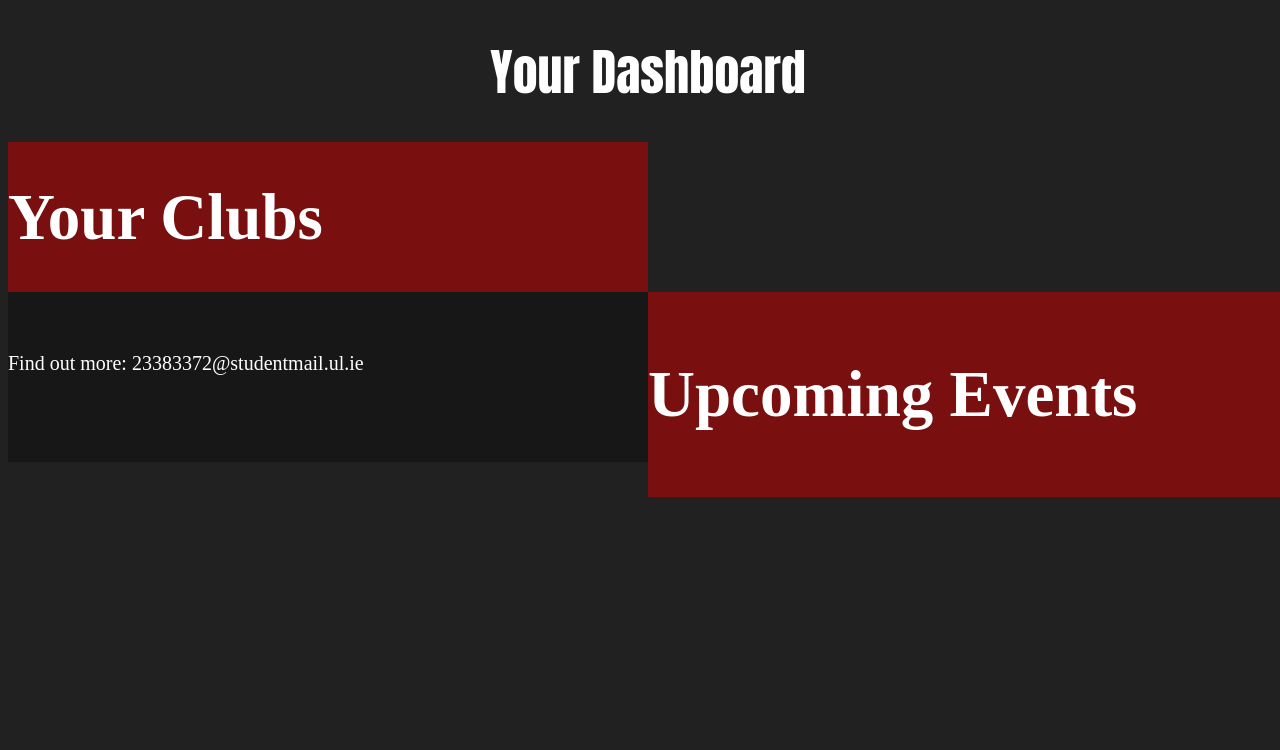
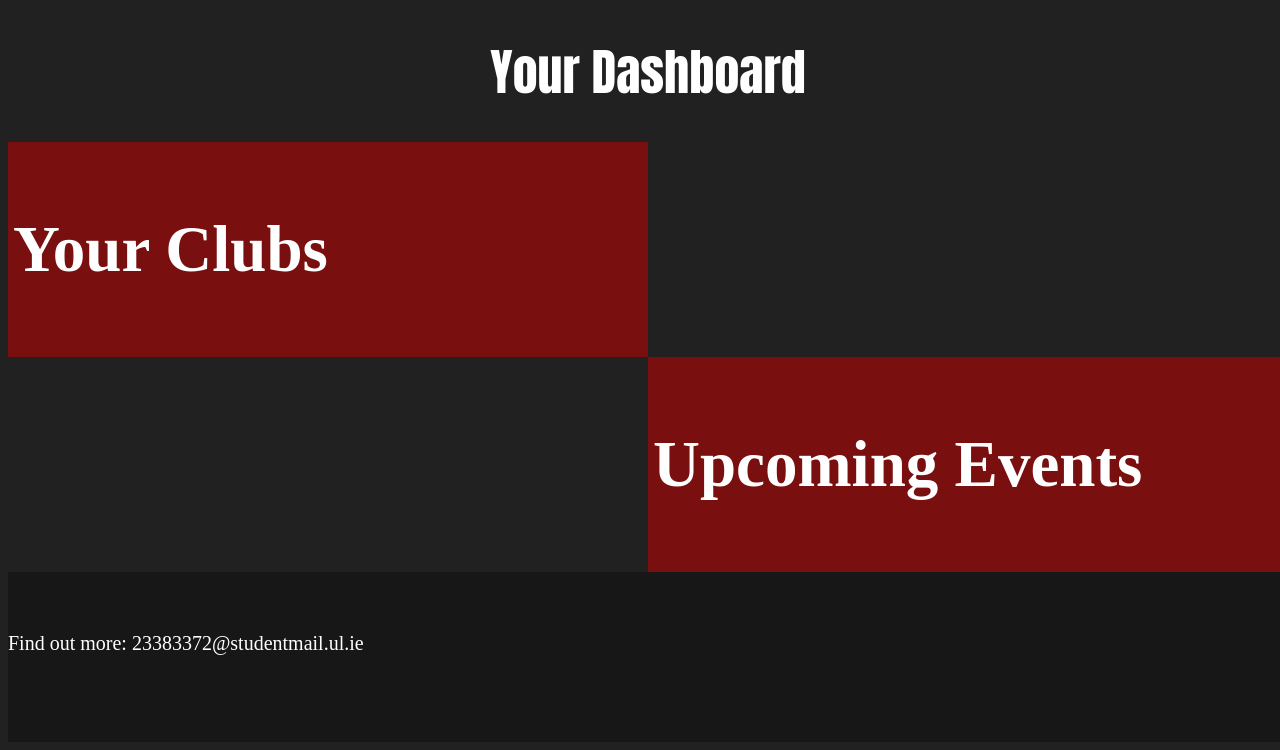
Before and after one commit to Fred-Sheppard/ClubMini, a Django app: page /student_dashboard/ in a window 1280 px wide. Shown: the part 98-848 px from the top of the page. Before the commit the page ends 595 px from the top, so only its background shows below. Run offline with Django 5.2, Linux system fonts and the light colour scheme; data that the repository does not hold is empty.

Commit message:
fixed student_dashboard.html bug

```diff
--- a/app/static/css/style.css
+++ b/app/static/css/style.css
@@ -103,9 +103,9 @@ a{
     box-shadow: 0 0 2px 3px yellow;
 }
 #your-clubs{
-    float: left;
+    padding: 5px;
     height: fit-content;
-    width:50%;
+
     background: #790f0f;
     color: white;
 }
@@ -114,18 +114,21 @@ a{
 
 }
 #upcoming-events{
-    float: right;
+    padding: 5px;
      height: fit-content;
-    width:50%;
+
     background: #790f0f;
     color: white;
 }
 #dashboard-layout{
-    display: flex;
-    gap: 5%;
-    line-height:20px;
+     display: grid;
+  grid-template-columns: repeat(2, 1fr);
 }
+#blank{
+    height: 200px;
 
+    background: #212121;
+}
 .big-button {
   font-size: 24px;
   padding: 20px;
--- a/app/templates/coordinator_dashboard.html
+++ b/app/templates/coordinator_dashboard.html
@@ -2,6 +2,9 @@
 {% block content %}
 <div id="club-name-box">
 <h1>*Club Name Here*</h1>
+
+    <div id="edit-club-name">
+
+    </div>
 </div>
-    <div id="edit-club-name"></div>
 {% endblock %}
--- a/app/templates/student_dashboard.html
+++ b/app/templates/student_dashboard.html
@@ -16,8 +16,9 @@
                 </ul>
             {% endfor %}
         </div>
-    </div>
-    <div id="upcoming-events">
+    <div id="blank"></div>
+    <div id="blank"></div>
+        <div id="upcoming-events">
         <h3>Upcoming Events</h3>
         {% for event in events %}
             <ul>
@@ -32,4 +33,6 @@
             </ul>
         {% endfor %}
     </div>
+
+    </div>
 {% endblock %}
```
